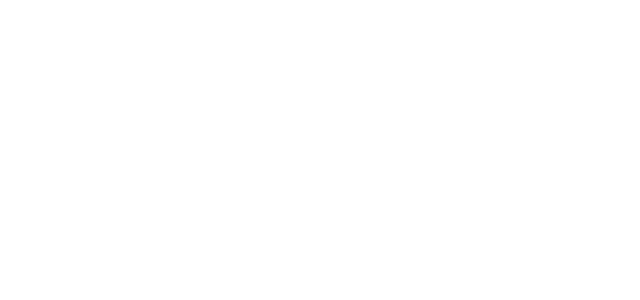
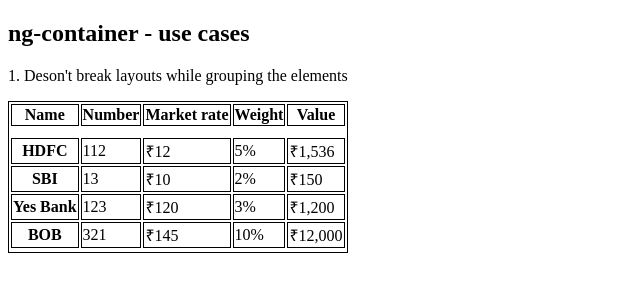
Before and after one commit to Manishh09/angular-bestpractices, an Angular app: page /ng-container in a window 1280 px wide. Before the commit this address led to /. Shown: the top 300 px of the page, without its empty margins (0-640 px from the left). Built offline with nearby package versions, Linux system fonts and the light colour scheme.

Commit message:
feat: added lazy loaded  module and ng-container usecases

```diff
--- a/src/app/app-routing.module.ts
+++ b/src/app/app-routing.module.ts
@@ -11,6 +11,10 @@ const routes: Routes = [
   {
     path: 'avoid-cbh',
     component: AvoidCallBackHellComponent
+  },
+  {
+    path: 'ng-container',
+    loadChildren: () => import('./ng-container-template/ng-container-template.module').then(m => m.NgContainerTemplateModule)
   }
 ];
 
--- /dev/null
+++ b/src/app/constants/constants.ts
@@ -0,0 +1,39 @@
+import { Stats } from "../models/stats";
+
+export const Statistics: Stats[] = [
+  {
+    marketRate: '₹12',
+    name: 'HDFC',
+    number: 112,
+    weight: '5%',
+    value: '₹1,536',
+  },
+  {
+    marketRate: '₹10',
+    name: 'SBI',
+    number: 13,
+    weight: '2%',
+    value: '₹150',
+  },
+  {
+    name: 'Yes Bank',
+    number: 123,
+    marketRate: '₹120',
+    weight: '3%',
+    value: '₹1,200',
+  },
+  {
+    name: 'BOB',
+    number: 321,
+    marketRate: '₹145',
+    weight: '10%',
+    value: '₹12,000',
+  },
+  {
+    name: 'ICICI',
+    number: 400,
+    marketRate: '₹145',
+    weight: '10%',
+    value: '₹13,000',
+  },
+];
--- /dev/null
+++ b/src/app/models/stats.ts
@@ -0,0 +1,7 @@
+export interface Stats {
+  name: string;
+  number: number;
+  weight: string;
+  marketRate: string;
+  value: string;
+}
--- /dev/null
+++ b/src/app/ng-container-template/ng-cotainer-demo/ng-cotainer-demo.component.html
@@ -0,0 +1,36 @@
+<h2>ng-container - use cases</h2>
+<p>1. Deson't break layouts while grouping the elements</p>
+
+<table>
+  <thead>
+    <tr>
+      <th *ngFor="let item of headerList">{{ item.head }}</th>
+    </tr>
+  </thead>
+  <tbody>
+    <tr *ngFor="let item of data">
+      <!-- <div *ngIf="item.number < 400">
+        div with ngIf changes the layout
+
+        <th>{{item.name}}</th>
+        <td>{{item.number}}</td>
+        <td>{{item.marketRate}}</td>
+        <td>{{item.weight}}</td>
+        <td>{{item.value}}</td>
+        </div>
+      -->
+    </tr>
+
+    <tr *ngFor="let item of data">
+      <ng-container *ngIf="item.number < 400">
+        <!-- deesnt change the layout -->
+
+        <th>{{ item.name }}</th>
+        <td>{{ item.number }}</td>
+        <td>{{ item.marketRate }}</td>
+        <td>{{ item.weight }}</td>
+        <td>{{ item.value }}</td>
+      </ng-container>
+    </tr>
+  </tbody>
+</table>
--- /dev/null
+++ b/src/app/ng-container-template/ng-cotainer-demo/ng-cotainer-demo.component.scss
@@ -0,0 +1,3 @@
+table, th, td {
+  border: 1px solid black;
+}
--- /dev/null
+++ b/src/app/ng-container-template/ng-cotainer-demo/ng-cotainer-demo.component.ts
@@ -0,0 +1,33 @@
+import { Component, OnInit } from '@angular/core';
+import { Statistics } from 'src/app/constants/constants';
+import { Stats } from 'src/app/models/stats';
+
+@Component({
+  selector: 'app-ng-cotainer-demo',
+  templateUrl: './ng-cotainer-demo.component.html',
+  styleUrls: ['./ng-cotainer-demo.component.scss']
+})
+export class NgCotainerDemoComponent implements OnInit {
+  data: any[] = Statistics;
+  headerList = [
+    {head: 'Name', id: 1},
+    {head: 'Number', id: 2},
+    {head: 'Market rate', id: 3},
+    {head: 'Weight', id: 4},
+    {head: 'Value', id: 5}
+  ]
+  constructor() { }
+
+  ngOnInit(): void {
+    this.data.map(( x: any, index)=> {
+      this.headerList.forEach( (head, id) =>{
+        if(index === id){
+          x['head'] = head.head;
+        }
+      })
+    })
+    console.log(this.data);
+
+  }
+
+}
```
Also changed, not shown: src/app/ng-container-template/ng-container-template-routing.module.ts (added, +15 -0 lines), src/app/ng-container-template/ng-container-template.module.ts (added, +17 -0 lines), 1 other file (tests, documents, lock files or other folders).
